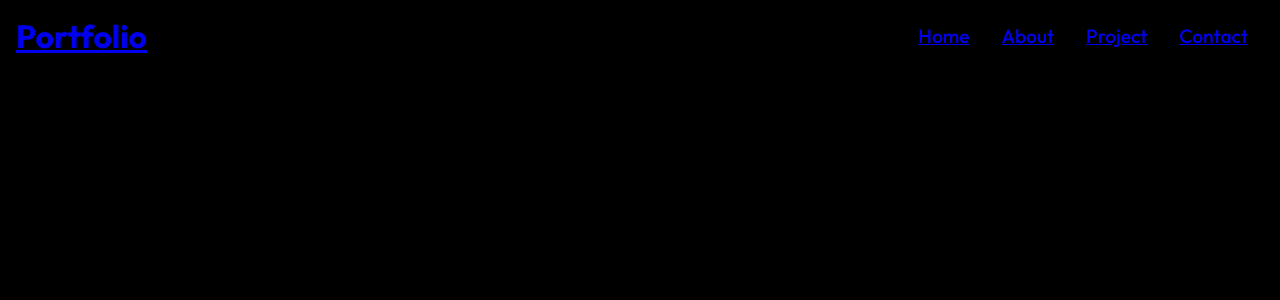
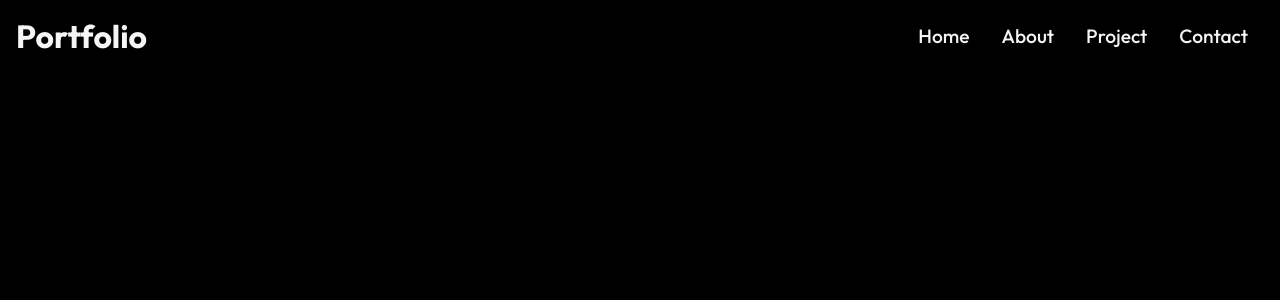
Before and after one commit to Senu-sesi2/Portfolio, a React (Create React App) app in the folder portfoliosite/: page / in a window 1280 px wide. Shown: the top 300 px of the page. Built offline with nearby package versions, Linux system fonts and the light colour scheme.

Commit message:
add outfit font, button and style the page

```diff
--- a/portfoliosite/src/index.css
+++ b/portfoliosite/src/index.css
@@ -10,3 +10,33 @@
 body {
   background: black;
 }
+
+h1, h4, p, a{
+  color: whitesmoke;
+  text-decoration: none;
+}
+
+ul{
+  list-style-type: none;
+}
+
+.btn {
+  padding: 12px 32px;
+  font-size: 1rem;
+  text-transform: uppercase;
+  background: cyan;
+  border: 1px solid whitesmoke;
+  font-weight: 600;
+  cursor: pointer;
+}
+
+.btn-light {
+  background: transparent;
+  color: whitesmoke;
+}
+
+btn:hover {
+  background: rgba(255, 255, 255, 0.2);
+  color: whitesmoke;
+  transition: 0.3s;
+}
```
Also changed, not shown: 1 other file (tests, documents, lock files or other folders).
